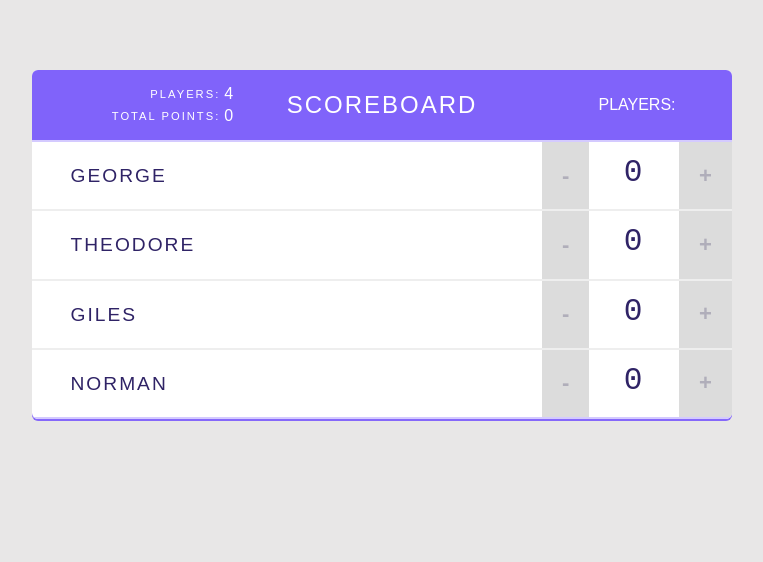
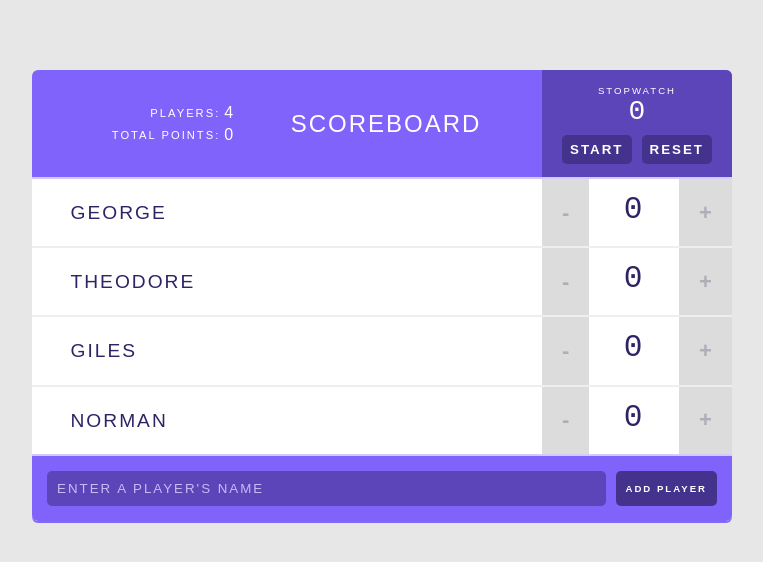
Before and after one commit to neovrnaz/react-scoreboard, a React (Create React App) app: page / in a window 1280 px wide. Shown: the top 562 px of the page, without its empty margins (258-1021 px from the left). Built offline with nearby package versions, Linux system fonts and the light colour scheme.

Commit message:
Add start and reset button

```diff
--- a/package.json
+++ b/package.json
@@ -22,9 +22,13 @@
     "extends": "stylelint-config-recommended"
   },
   "dependencies": {
+    "@babel/core": "^7.0.0-0",
+    "@babel/runtime": "^7.0.0",
     "eslint-plugin-import": "^2.22.1",
+    "eslint-plugin-jsx-a11y": "^6.4.1",
     "eslint-plugin-react-hooks": "^4.2.0",
     "react": "16.3.2",
+    "react-devtools": "^4.10.0",
     "react-dom": "16.3.2",
     "react-scripts": "^4.0.1",
     "web-vitals": "^1.0.1"
--- a/src/App.js
+++ b/src/App.js
@@ -8,6 +8,7 @@ import './index.css';
 import React, { Component } from 'react';
 import Header from './components/Header';
 import Player from './components/Player';
+import AddPlayerForm from './components/AddPlayerForm';
 
 /*
 React applications usually have a top level component that
@@ -47,12 +48,30 @@ class App extends Component {
     };
   }
 
+  // Player id counter
+  readPlayerId = 4;
+
   //                     Delta is a variation of a function
   //                      /
   handleScoreChange = (index, delta) => {
     this.setState((prevState) => ({
-      score: prevState.players[index].score += delta,
+      score: (prevState.players[index].score += delta),
     }));
+  };
+
+  handleAddPlayer = (name) => {
+    this.setState((prevState) => {
+      return {
+        players: [
+          ...prevState.players,
+          {
+            name,
+            score: 0,
+            id: (this.realPlayerId += 1),
+          },
+        ],
+      };
+    });
   };
 
   handleRemovePlayer = (id) => {
@@ -83,6 +102,7 @@ class App extends Component {
             removePlayer={this.handleRemovePlayer}
           />
         ))}
+        <AddPlayerForm addPlayer={this.handleAddPlayer} />
       </div>
     );
   }
--- a/src/components/AddPlayerForm.js
+++ b/src/components/AddPlayerForm.js
@@ -0,0 +1,37 @@
+import React, { Component } from 'react';
+
+class AddPlayerForm extends Component {
+  constructor(props) {
+    super(props);
+    this.state = {
+      value: '',
+    };
+  }
+
+  handleValueChange = (e) => {
+    this.setState({ value: e.target.value });
+  };
+
+  handleSubmit = (e) => {
+    e.preventDefault();
+    this.props.addPlayer(this.state.value);
+    this.setState({ value: '' });
+  };
+
+  render() {
+    console.log(this.state.value);
+    return (
+      <form onSubmit={this.handleSubmit}>
+        <input
+          type="text"
+          value={this.state.value}
+          onChange={this.handleValueChange}
+          placeholder="Enter a player's name"
+        />
+        <input type="submit" value="Add Player" />
+      </form>
+    );
+  }
+}
+
+export default AddPlayerForm;
--- a/src/components/Header.js
+++ b/src/components/Header.js
@@ -1,5 +1,6 @@
 import React from 'react';
 import Stats from './Stats';
+import Stopwatch from './Stopwatch';
 
 const Header = (props) => {
   // When using an arrow function, there's an implicit return
@@ -7,7 +8,7 @@ const Header = (props) => {
     <header>
       <Stats players={props.players} />
       <h1>{props.title}</h1>
-      <span className="stats">Players: {props.totalPlayers}</span>
+      <Stopwatch />
     </header>
   );
 };
--- /dev/null
+++ b/src/components/Stopwatch.js
@@ -0,0 +1,35 @@
+import React, { Component } from 'react';
+
+class Stopwatch extends Component {
+  constructor(props) {
+    super(props);
+    this.state = {
+      isRunning: false,
+    };
+  }
+
+  handleStopWatch = () => {
+    this.setState({
+      isRunning: !this.state.isRunning,
+    });
+  };
+
+  tick = () => {
+
+  };
+
+  render() {
+    return (
+      <div className="stopwatch">
+        <h2>Stopwatch</h2>
+        <span className="stopwatch-time">0</span>
+        <button onClick={this.handleStopWatch}>
+          {this.state.isRunning ? 'Stop' : 'Start'}
+        </button>
+        <button>Reset</button>
+      </div>
+    );
+  }
+}
+
+export default Stopwatch;
```
Also changed, not shown: .eslintrc.json, 1 other file (tests, documents, lock files or other folders).
